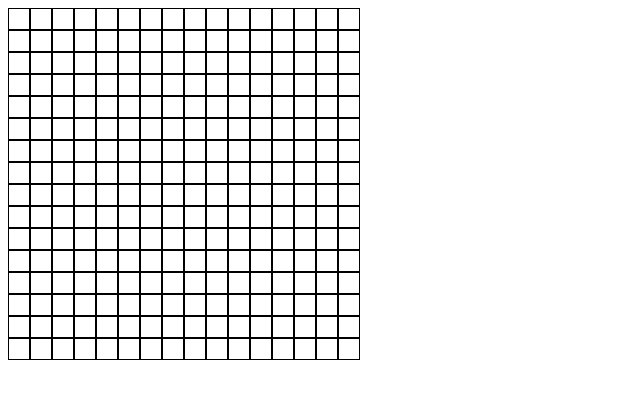
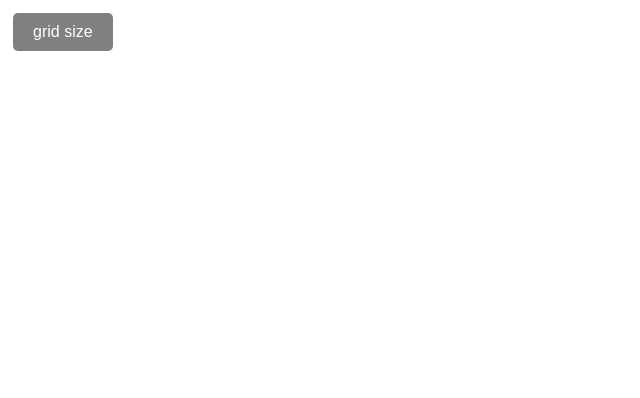
Before and after one commit to Nebuchadnazzer/odin-EtchASketch, a plain HTML site: page index.html in a window 1280 px wide. Shown: the whole page, without its empty margins (0-640 px from the left). Drawn offline with Linux system fonts and the light colour scheme.

Commit message:
Function hnaldes input from button

```diff
--- a/script.js
+++ b/script.js
@@ -1,28 +1,32 @@
+// Create a button asking for grid size
+const popUpButton = document.createElement('button');
+popUpButton.classList.add('pop-up-button');
+popUpButton.textContent = "grid size";
+document.body.prepend(popUpButton);
+
+// Checks user input if greater than 100
+function checkGridSize(gridSize) {
+    return gridSize <= 100 ? gridSize : handleClick();
+}
+
+let divRows = 0;
+let divColumns = 0;
+
+function handleClick() {
+    const gridSize = Number(window.prompt("Enter grid size (maximum of 100): "));
+    checkGridSize(gridSize);
+    divRows = gridSize;
+    divColumns = gridSize;
+
     // Create a container div
     const divGridContainer = document.createElement('div');
     divGridContainer.classList.add('pixel-container');
     document.body.appendChild(divGridContainer);
 
-// Create one div
-// const pixelDiv = document.createElement('div');
-// pixelDiv.classList.add('pixel-div');
-// divGridContainer.appendChild(pixelDiv);
-
-// Create 16 divs in a row
-// let divRows = 16;
-// for (i = 0; i < divRows; i++) {
-//     const pixelDiv = document.createElement('div');
-//     pixelDiv.classList.add('pixel-div');
-//     divGridContainer.appendChild(pixelDiv);
-// }
-
-// Create 16 by 16 divs
-const divRows = 16;
-const divColumns = 16;
-const pixelSize = 20; // Adjust the size of each pixel as needed
     // Calculate the total width needed for the grid
+    const pixelSize = 20;
     const totalWidth = divColumns * pixelSize;
-divGridContainer.style.width = `${totalWidth}px`; // Set the width of the container
+    divGridContainer.style.width = `${totalWidth}px`;
 
     for (let i = 0; i < divRows; i++) {
         // Create a row container div
@@ -30,27 +34,15 @@ for (let i = 0; i < divRows; i++) {
         rowDiv.classList.add('row');
         divGridContainer.appendChild(rowDiv);
 
-    // Append 16 divs to the row container
+        // Append divColumns divs to the row container
         for (let j = 0; j < divColumns; j++) {
             const pixelDiv = document.createElement('div');
             pixelDiv.classList.add('pixel-div');
-        pixelDiv.style.width = `${pixelSize}px`; // Set the width of each pixel
-        pixelDiv.style.height = `${pixelSize}px`; // Set the height of each pixel
+            pixelDiv.style.width = `${pixelSize}px`;
+            pixelDiv.style.height = `${pixelSize}px`;
             rowDiv.appendChild(pixelDiv);
-
+        }
     }
 }
 
-document.body.appendChild(divGridContainer);
-
-// const pixelDivs = document.querySelectorAll('.pixel-div');
-
-// pixelDivs.forEach(pixelDiv => {
-//     pixelDiv.addEventListener('mouseenter', () => {
-//         pixelDiv.classList.add('active');
-//     });
-
-//     pixelDiv.addEventListener('mouseleave', () => {
-//         pixelDiv.classList.remove('active');
-//     });
-// });
+popUpButton.addEventListener('click', handleClick);
--- a/styles.css
+++ b/styles.css
@@ -17,3 +17,15 @@
     display: flex;
     flex-wrap: wrap;
 }
+
+.pop-up-button {
+    display: inline-block;
+    padding: 10px 20px;
+    margin: 5px;
+    font-size: 16px;
+    border: none;
+    cursor: pointer;
+    background-color: grey;
+    color: white;
+    border-radius: 5px;
+}
```
Lines whose indentation alone changed are shown as unchanged.
